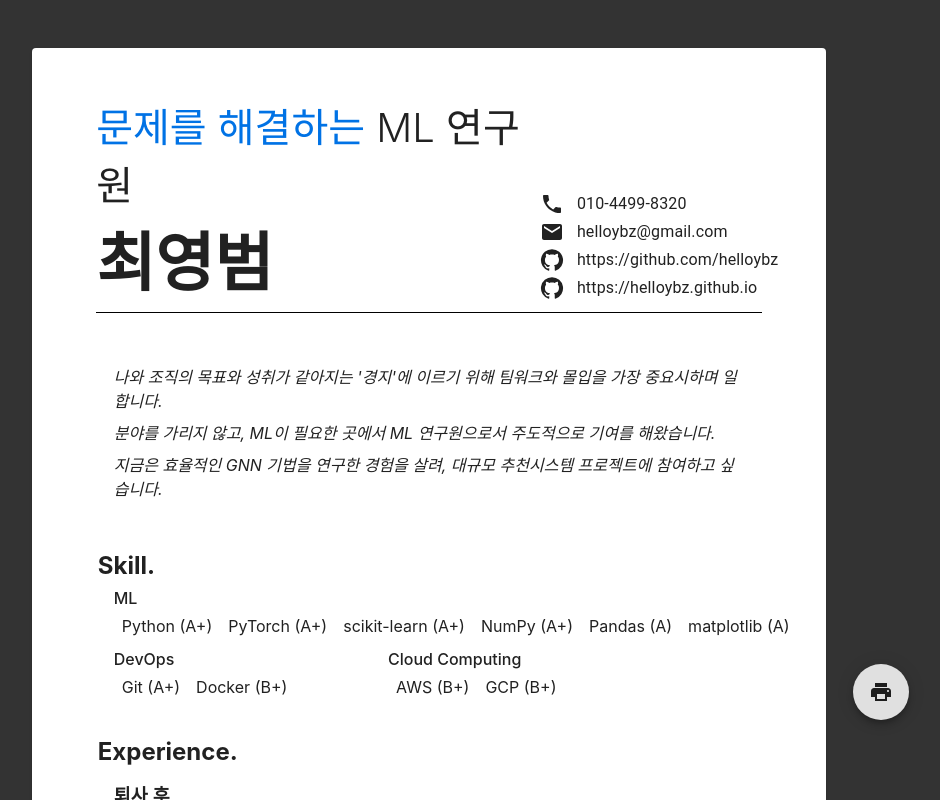
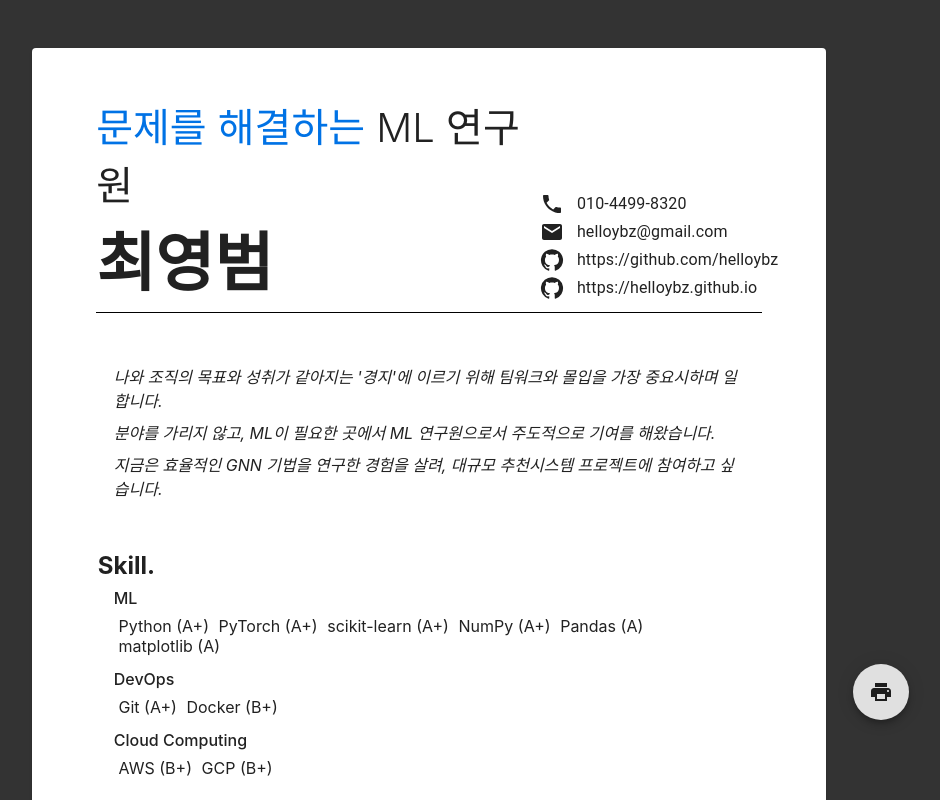
Before and after one commit to helloybz/resume, a React (Create React App) app: page / in a window 1280 px wide. Shown: the top 800 px of the page, without its empty margins (211-1151 px from the left). Built offline with nearby package versions, Linux system fonts and the light colour scheme.

Commit message:
Fix typo

```diff
--- a/src/Resume.js
+++ b/src/Resume.js
@@ -1,6 +1,6 @@
 import { Grid, Paper } from "@mui/material";
 
-import { CareerItem, EducationItem, ExperienceItem, IntroduceItem, SkillSetItem, Header, ProjectItem } from './components'
+import { CareerItem, IntroduceItem, SkillSetItem, Header } from './components'
 
 import { info } from './info.js'
 import { BodySectionWrapper } from "./components/BodySectionWrapper";
--- a/src/components/CareerItem/CareerItem.js
+++ b/src/components/CareerItem/CareerItem.js
@@ -1,4 +1,4 @@
-import { Box, List, ListItemText, ListItem, Grid, Typography } from "@mui/material";
+import { Box, List, ListItem, Grid, Typography } from "@mui/material";
 
 function HighlightedText({ text }) {
     return (
--- a/src/components/IntroduceItem/IntroduceItem.js
+++ b/src/components/IntroduceItem/IntroduceItem.js
@@ -1,5 +1,4 @@
-import { ContentPaste } from "@mui/icons-material";
-import { List, ListItemText, ListItem, Grid, Typography } from "@mui/material";
+import { ListItem, Grid } from "@mui/material";
 
 
 export function IntroduceItem({ printable = false, description }) {
--- a/src/components/SkillSetItem/SkillSetItem.js
+++ b/src/components/SkillSetItem/SkillSetItem.js
@@ -3,14 +3,14 @@ import { Grid } from "@mui/material";
 
 export function SkillSetItem({ printable = false, category, items }) {
     return (
-        <Grid item xs={'auto'} container sx={{ "padding": '0 1rem', marginBottom: "0.8rem", }}>
+        <Grid item xs={12} container sx={{ "padding": '0 1rem', marginBottom: "0.8rem", }}>
             <Grid item xs={12} sx={{ "fontWeight": "450", marginBottom: "0.5rem" }}>
                 {category}
             </Grid>
-            <Grid item xs={'12'} container >
+            <Grid item xs={12} container >
                 {items.map((item, i) => {
                     return (
-                        <Grid key={i} item xs={'auto'} sx={{ margin: "0 0.5rem" }} >
+                        <Grid key={i} item xs={'auto'} sx={{ margin: "0 0.3rem" }} >
                             {item.name} ({item.score})
                         </Grid>
                     )
```
